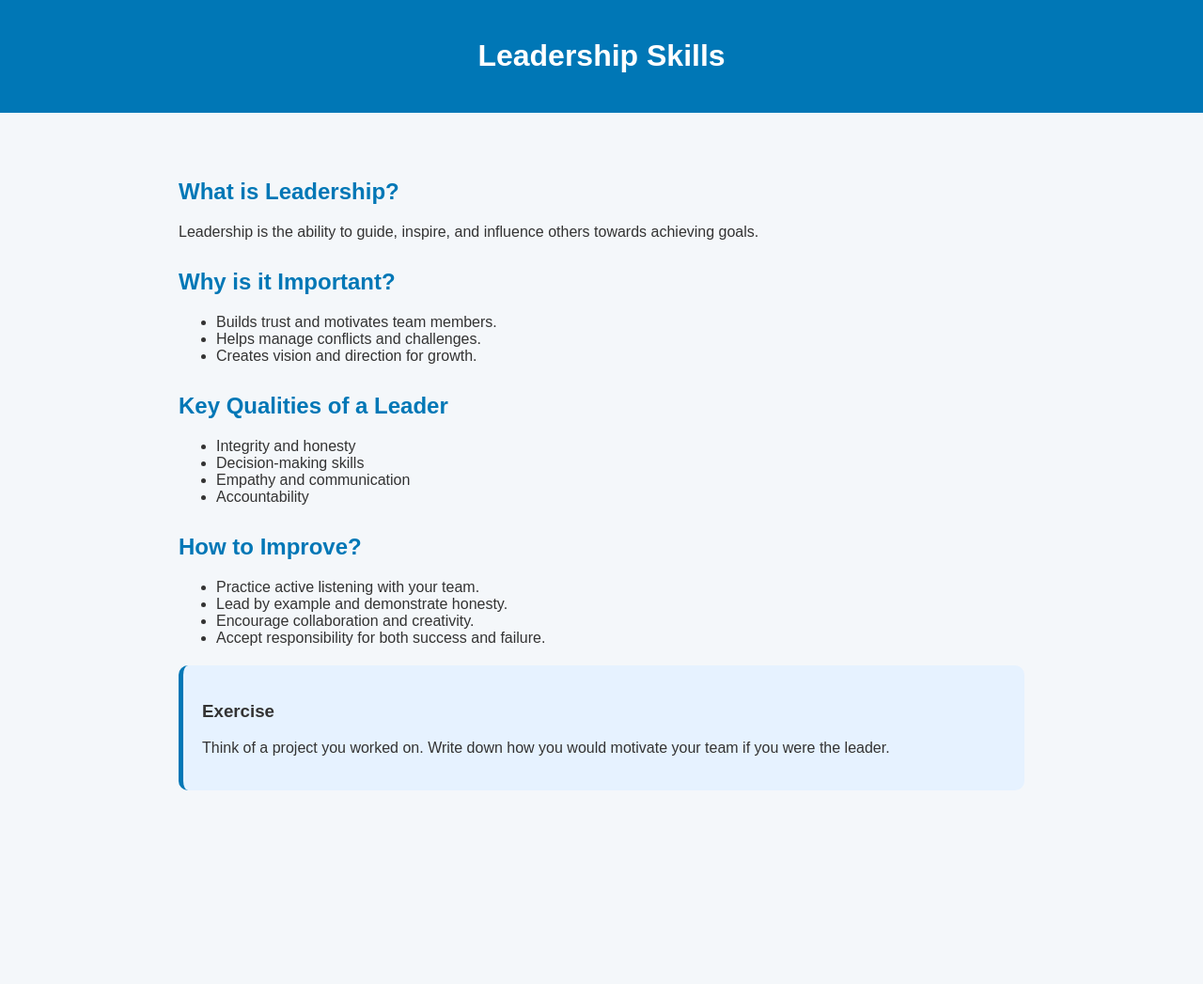
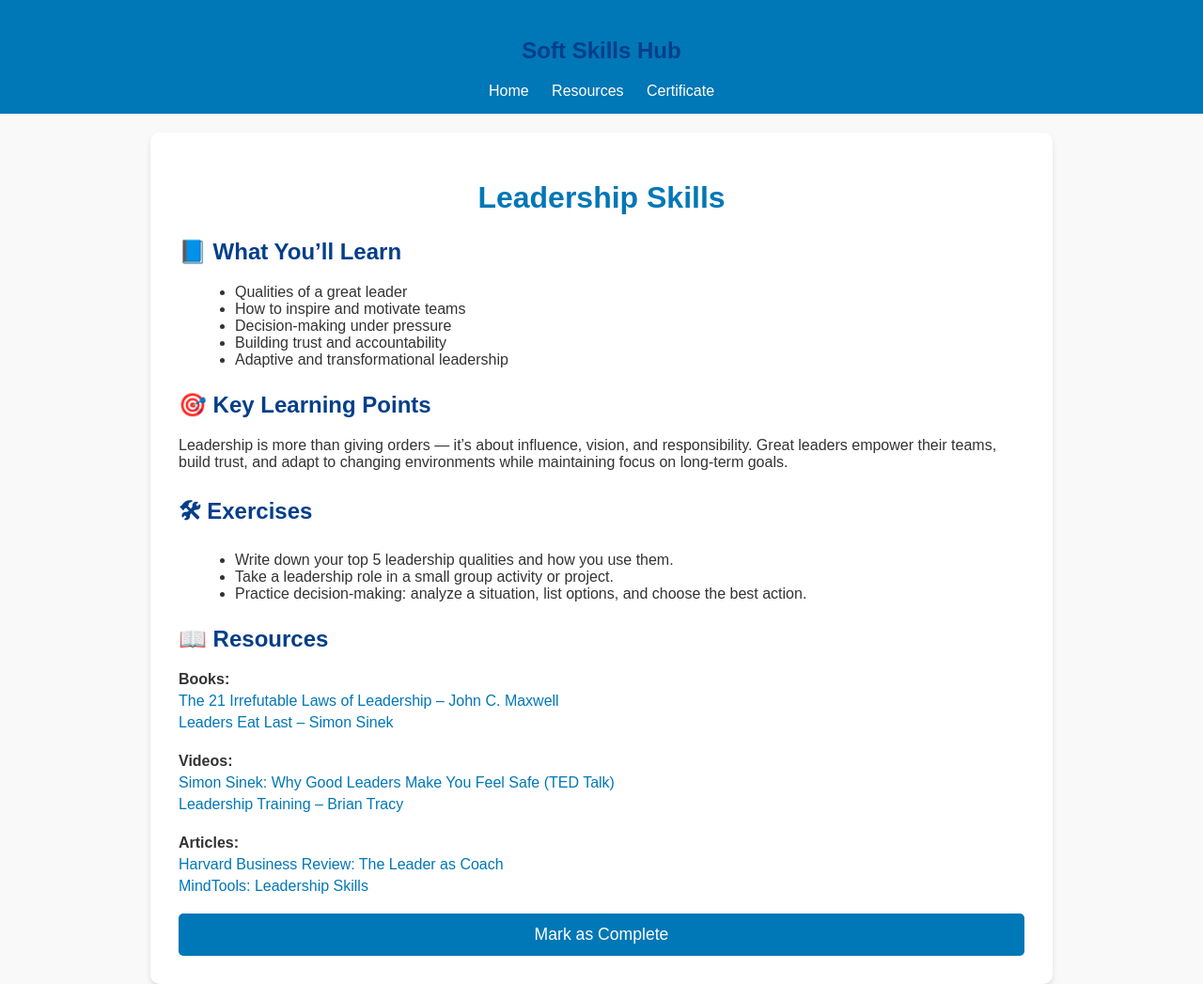
Before and after one commit to abhishekdegaonkar/soft-skills-hub, a plain HTML site: page leadership.html in a window 1280 px wide. Shown: the whole page at 94% size. Before the commit the page ends 881 px from the top, so only its background shows below. Drawn offline with Linux system fonts and the light colour scheme.

Commit message:
Update leadership.html

```diff
--- a/leadership.html
+++ b/leadership.html
@@ -5,48 +5,133 @@
   <meta name="viewport" content="width=device-width, initial-scale=1.0">
   <title>Leadership Skills</title>
   <style>
-    body { font-family: Arial, sans-serif; background: #f4f7fa; color: #333; margin: 0; }
-    header { background: #0077b6; color: white; text-align: center; padding: 20px; }
-    .container { max-width: 900px; margin: auto; padding: 40px; }
-    h2 { color: #0077b6; margin-top: 30px; }
-    .exercise { background: #e6f2ff; padding: 20px; border-left: 5px solid #0077b6; margin-top: 20px; border-radius: 10px; }
+    body {
+      font-family: Arial, sans-serif;
+      margin: 0;
+      padding: 0;
+      background: #f9f9f9;
+      color: #333;
+    }
+    header {
+      background: #0077b6;
+      color: white;
+      padding: 15px;
+      text-align: center;
+    }
+    header a {
+      color: white;
+      margin: 0 10px;
+      text-decoration: none;
+    }
+    .container {
+      max-width: 900px;
+      margin: auto;
+      padding: 30px;
+      background: white;
+      border-radius: 10px;
+      box-shadow: 0 4px 6px rgba(0,0,0,0.1);
+      margin-top: 20px;
+    }
+    h1 {
+      text-align: center;
+      color: #0077b6;
+    }
+    h2 {
+      margin-top: 25px;
+      color: #023e8a;
+    }
+    ul {
+      margin-left: 20px;
+    }
+    .resources a {
+      display: block;
+      margin: 5px 0;
+      color: #0077b6;
+      text-decoration: none;
+    }
+    .resources a:hover {
+      text-decoration: underline;
+    }
+    .complete-btn {
+      display: block;
+      width: 100%;
+      padding: 12px;
+      margin-top: 20px;
+      background: #0077b6;
+      color: white;
+      border: none;
+      border-radius: 5px;
+      font-size: 1.1rem;
+      cursor: pointer;
+    }
+    .complete-btn:hover {
+      background: #023e8a;
+    }
   </style>
 </head>
 <body>
   <header>
+    <h2>Soft Skills Hub</h2>
+    <nav>
+      <a href="index.html">Home</a>
+      <a href="resources.html">Resources</a>
+      <a href="certificate.html">Certificate</a>
+    </nav>
+  </header>
+
+  <div class="container">
     <h1>Leadership Skills</h1>
-  </header>
-  <div class="container">
-    <h2>What is Leadership?</h2>
-    <p>Leadership is the ability to guide, inspire, and influence others towards achieving goals.</p>
 
-    <h2>Why is it Important?</h2>
+    <h2>📘 What You’ll Learn</h2>
     <ul>
-      <li>Builds trust and motivates team members.</li>
-      <li>Helps manage conflicts and challenges.</li>
-      <li>Creates vision and direction for growth.</li>
+      <li>Qualities of a great leader</li>
+      <li>How to inspire and motivate teams</li>
+      <li>Decision-making under pressure</li>
+      <li>Building trust and accountability</li>
+      <li>Adaptive and transformational leadership</li>
     </ul>
 
-    <h2>Key Qualities of a Leader</h2>
+    <h2>🎯 Key Learning Points</h2>
+    <p>
+      Leadership is more than giving orders — it’s about influence, vision, and responsibility.
+      Great leaders empower their teams, build trust, and adapt to changing environments while maintaining focus on long-term goals.
+    </p>
+
+    <h2>🛠 Exercises</h2>
     <ul>
-      <li>Integrity and honesty</li>
-      <li>Decision-making skills</li>
-      <li>Empathy and communication</li>
-      <li>Accountability</li>
+      <li>Write down your top 5 leadership qualities and how you use them.</li>
+      <li>Take a leadership role in a small group activity or project.</li>
+      <li>Practice decision-making: analyze a situation, list options, and choose the best action.</li>
     </ul>
 
-    <h2>How to Improve?</h2>
-    <ul>
-      <li>Practice active listening with your team.</li>
-      <li>Lead by example and demonstrate honesty.</li>
-      <li>Encourage collaboration and creativity.</li>
-      <li>Accept responsibility for both success and failure.</li>
-    </ul>
+    <h2>📖 Resources</h2>
+    <div class="resources">
+      <strong>Books:</strong>
+      <a href="https://www.goodreads.com/book/show/13496.The_21_Irrefutable_Laws_of_Leadership" target="_blank">
+        The 21 Irrefutable Laws of Leadership – John C. Maxwell
+      </a>
+      <a href="https://www.goodreads.com/book/show/25817152-leaders-eat-last" target="_blank">
+        Leaders Eat Last – Simon Sinek
+      </a>
+      <br>
+      <strong>Videos:</strong>
+      <a href="https://www.youtube.com/watch?v=ReRcHdeUG9Y" target="_blank">
+        Simon Sinek: Why Good Leaders Make You Feel Safe (TED Talk)
+      </a>
+      <a href="https://www.youtube.com/watch?v=MB5IX-np5fE" target="_blank">
+        Leadership Training – Brian Tracy
+      </a>
+      <br>
+      <strong>Articles:</strong>
+      <a href="https://hbr.org/2018/11/the-leader-as-coach" target="_blank">
+        Harvard Business Review: The Leader as Coach
+      </a>
+      <a href="https://www.mindtools.com/pages/article/newLDR_41.htm" target="_blank">
+        MindTools: Leadership Skills
+      </a>
+    </div>
 
-    <div class="exercise">
-      <h3>Exercise</h3>
-      <p>Think of a project you worked on. Write down how you would motivate your team if you were the leader.</p>
-    </div>
+    <button class="complete-btn" onclick="alert('Leadership module completed! 🎉 Go to the next skill.')">Mark as Complete</button>
   </div>
 </body>
 </html>
```
